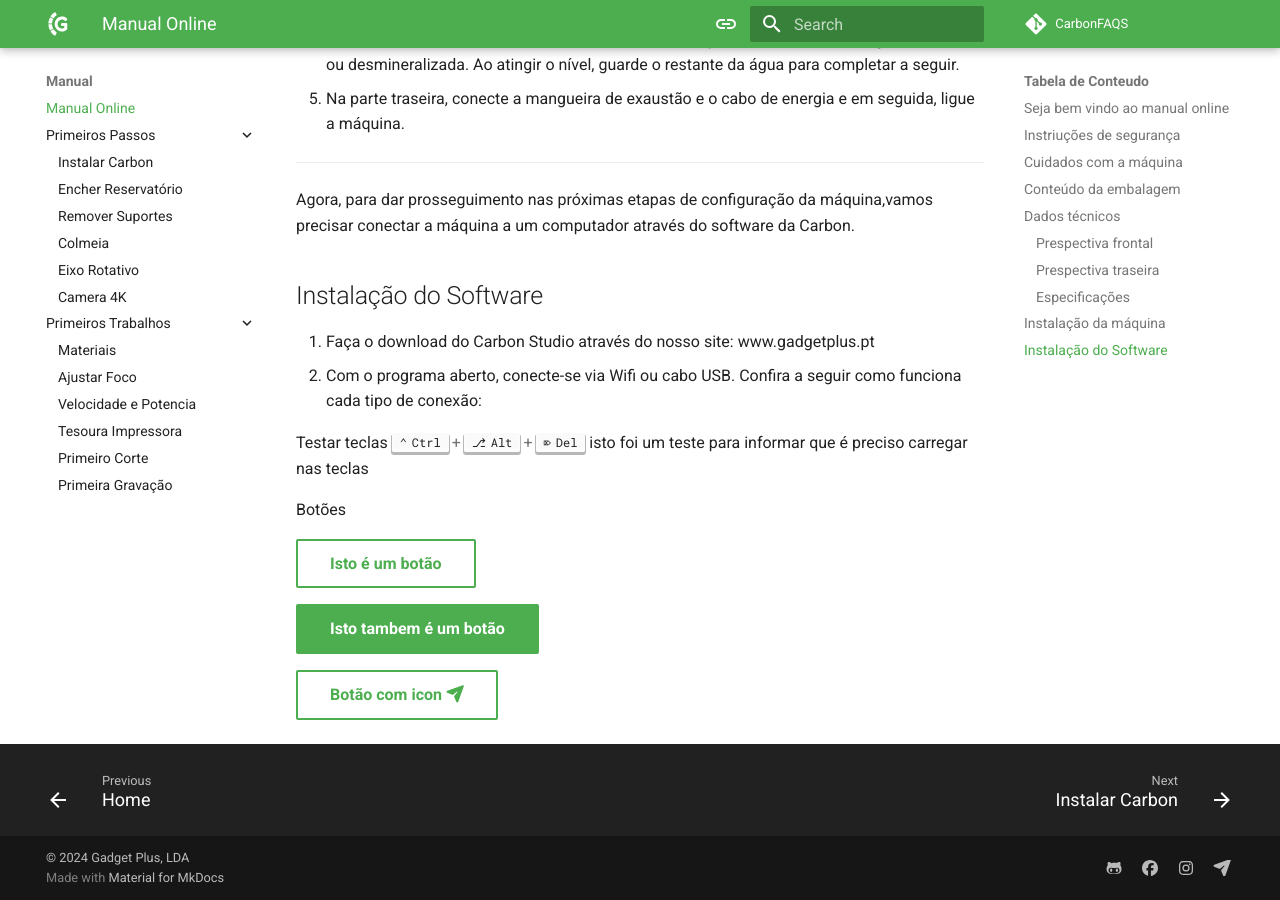
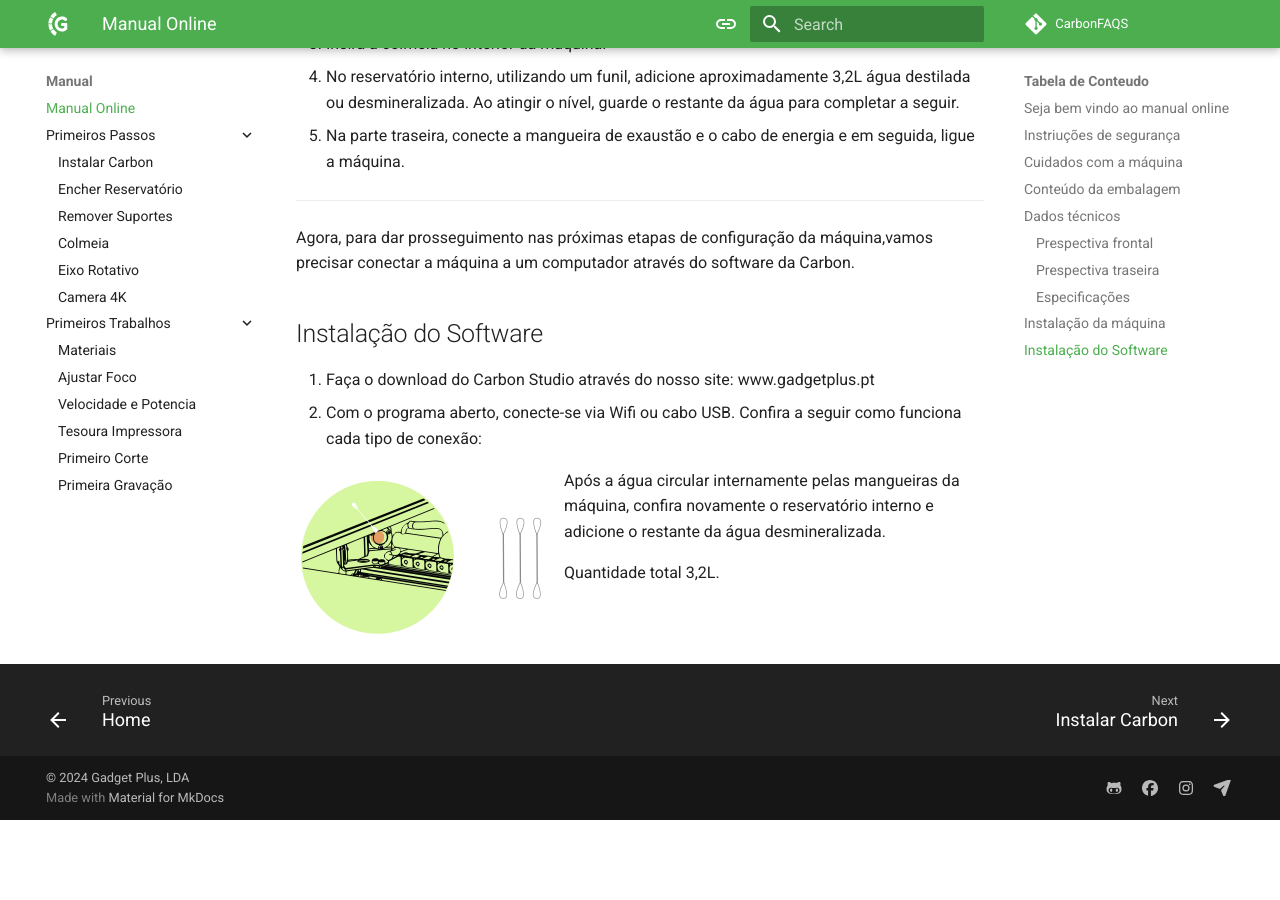
Before and after one commit to GadgetPlusKDB/Carbon-FAQS, an MkDocs documentation site: the page built from docs/manual/index.md, in a window 1280 px wide and 900 px high, scrolled down 6215 px. Built offline with MkDocs 1.6.1 and Material for MkDocs 9.7.7, drawn with Linux system fonts in a browser that asks for light colours; comment, search, counter and statistics services are not loaded; after the commit the page ends 7035 px from its top, so only the background shows below that.

Commit message:
$Update Pagina instalar Software

```diff
--- a/docs/manual/index.md
+++ b/docs/manual/index.md
@@ -206,14 +206,8 @@
 2. Com o programa aberto, conecte-se via Wifi ou cabo USB. Confira a seguir como funciona cada tipo de conexão:
 
 
+![](../images/ImgManual_02.png){ align=left }
 
+Após a água circular internamente pelas mangueiras da máquina, confira novamente o reservatório interno e adicione o restante da água desmineralizada.
 
-Testar teclas ++ctrl+alt+delete++ isto foi um teste para informar que é preciso carregar nas teclas
-
-Botões
-
-[Isto é um botão](https://gadgetplus.pt/){ .md-button }
-
-[Isto tambem é um botão](#){ .md-button .md-button--primary }
-
-[Botão com icon :fontawesome-solid-paper-plane:](#){ .md-button }
+Quantidade total 3,2L.
--- a/mkdocs.yml
+++ b/mkdocs.yml
@@ -8,7 +8,7 @@
   &copy; 2024 <a href="https://gadgetplus.pt/" target="_blank" rel="noopener">Gadget Plus, LDA</a>
 
 repo_name: "CarbonFAQS"
-repo_url: "https://github.com/GadgetPlusKDB/CarbonFAQS"
+repo_url: "https://github.com/GadgetPlusKDB/Carbon-FAQS"
 
 theme:
   logo: assets/logo.svg
@@ -205,6 +205,7 @@
     - Software:
       - Barra não Abre: troubleshooting/software/barra-não-abre.md
       - Sem Preview: troubleshooting/software/sem-preview.md
+      - Imagem da Camera Preta: troubleshooting/software/camera-mostra-preto.md
   - Downloads:
     - transferencias/index.md
   - Truques & Dicas:
```
Also changed, not shown: docs/images/Coneccao-01.png (renamed from docs/images/Captura de ecrã 2024-03-15 144133.png), docs/images/ImgManual_04.png, docs/images/ImgManual_05.png, docs/images/ImgManual_06.png, docs/images/ImgManual_07.png, docs/images/ImgManual_08.png, docs/images/ImgManual_09.png, docs/images/ImgManual_10.png, docs/images/ImgManual_11.png, docs/images/ImgManual_12.png, docs/images/ImgManual_13.png (added), docs/images/USBicon.png, docs/images/conecao-02.png (renamed from docs/images/Captura de ecrã 2024-03-15 144200.png), docs/images/coneccao-03.png (renamed from docs/images/Captura de ecrã 2024-03-15 144425.png), 3 more files, 2 other files.
